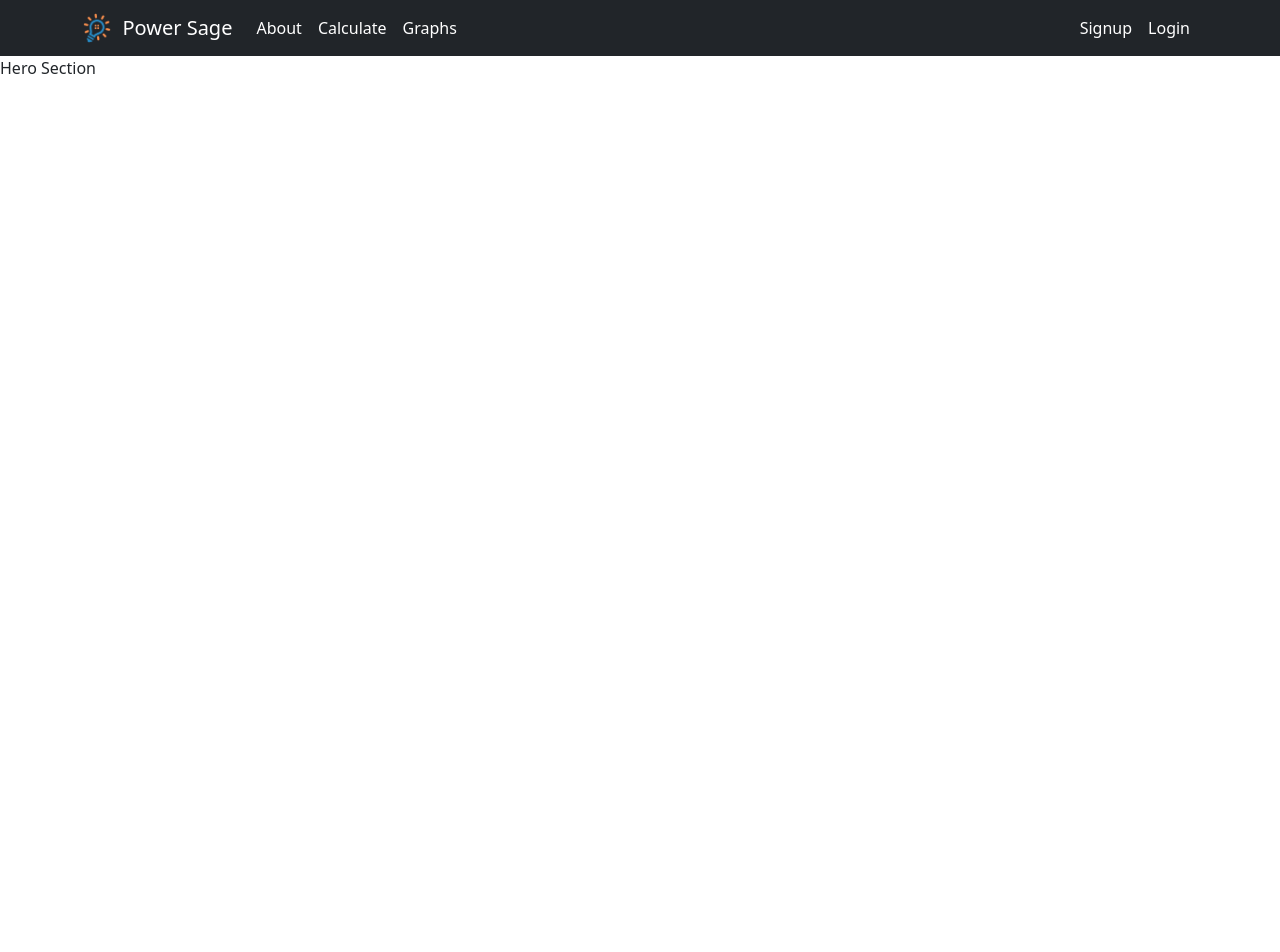
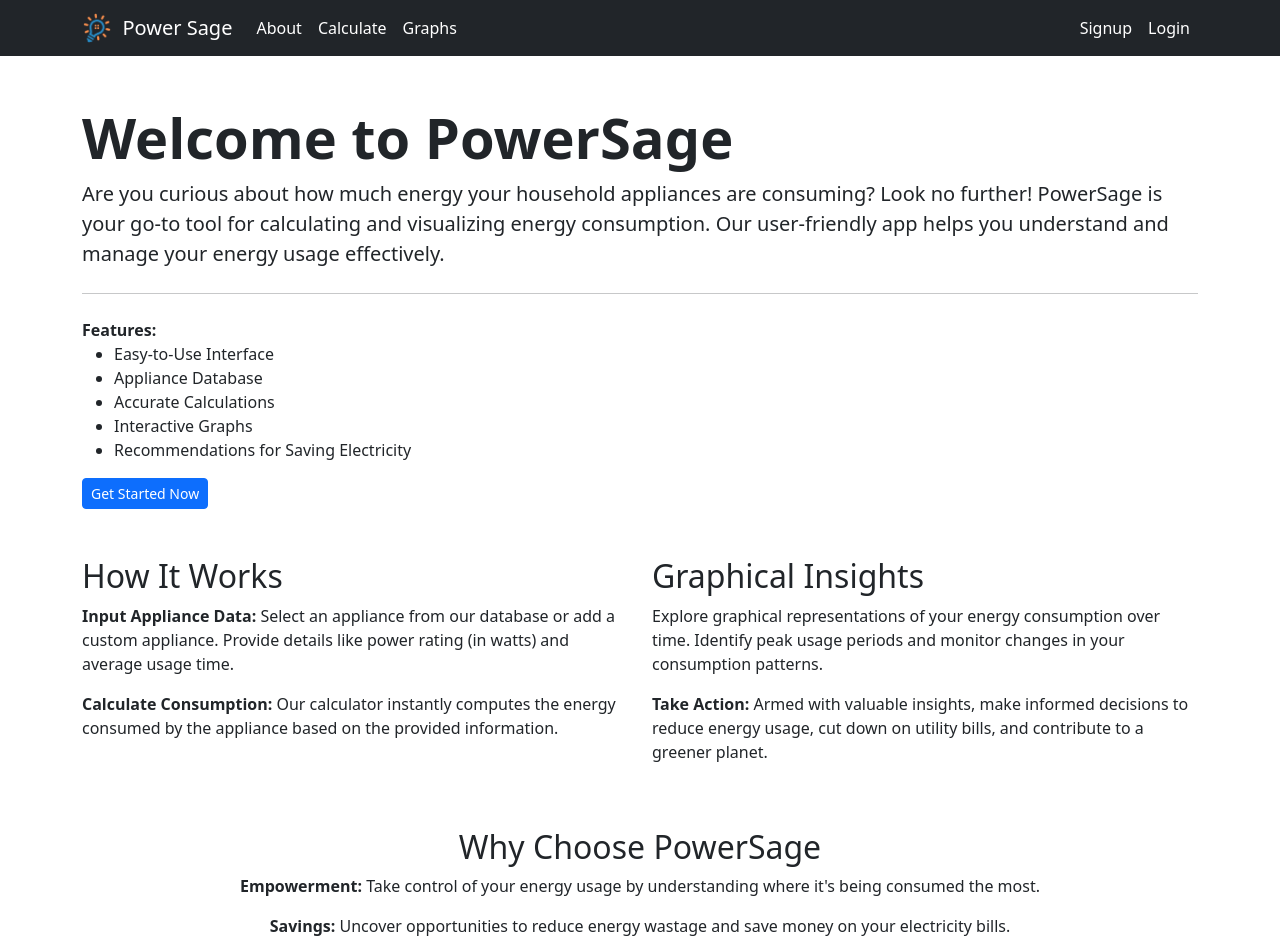
Before and after one commit to 1DS22CB038PRERANAV/PowerSage, a Next.js app: page / in a window 1280 px wide. Shown: the top 952 px of the page. Before the commit the page ends 800 px from the top, so only its background shows below. Built offline with nearby package versions, Linux system fonts and the light colour scheme; no server answers.

Commit message:
Added HomePage

```diff
--- a/pages/index.js
+++ b/pages/index.js
@@ -1,4 +1,5 @@
-import Head from 'next/head'
+import Head from "next/head";
+import Link from "next/link";
 
 export default function Home() {
   return (
@@ -10,8 +11,82 @@ export default function Home() {
         <link rel="icon" href="/favicon.ico" />
       </Head>
       <main>
-        <section>Hero Section</section>
+        <div className="container mt-5">
+          <div className="jumbotron mb-5">
+            <h1 className="display-4 fw-bold">Welcome to PowerSage</h1>
+            <p className="lead">
+              Are you curious about how much energy your household appliances
+              are consuming? Look no further! PowerSage is your go-to tool for
+              calculating and visualizing energy consumption. Our user-friendly
+              app helps you understand and manage your energy usage effectively.
+            </p>
+            <hr className="my-4" />
+            <div>
+              <strong>Features:</strong>
+              <ul>
+                <li>Easy-to-Use Interface</li>
+                <li>Appliance Database</li>
+                <li>Accurate Calculations</li>
+                <li>Interactive Graphs</li>
+                <li>Recommendations for Saving Electricity</li>
+              </ul>
+            </div>
+            <Link href="/signup" passHref legacyBehavior>
+              <a className="btn btn-primary btn-sm">Get Started Now</a>
+            </Link>
+          </div>
+
+          <div className="row">
+            <div className="col-md-6">
+              <h2>How It Works</h2>
+              <p>
+                <strong>Input Appliance Data:</strong> Select an appliance from
+                our database or add a custom appliance. Provide details like
+                power rating (in watts) and average usage time.
+              </p>
+              <p>
+                <strong>Calculate Consumption:</strong> Our calculator instantly
+                computes the energy consumed by the appliance based on the
+                provided information.
+              </p>
+            </div>
+            <div className="col-md-6">
+              <h2>Graphical Insights</h2>
+              <p>
+                Explore graphical representations of your energy consumption
+                over time. Identify peak usage periods and monitor changes in
+                your consumption patterns.
+              </p>
+              <p>
+                <strong>Take Action:</strong> Armed with valuable insights, make
+                informed decisions to reduce energy usage, cut down on utility
+                bills, and contribute to a greener planet.
+              </p>
+            </div>
+          </div>
+
+          <div className="text-center mt-5">
+            <h2>Why Choose PowerSage</h2>
+            <p>
+              <strong>Empowerment:</strong> Take control of your energy usage by
+              understanding where it&apos;s being consumed the most.
+            </p>
+            <p>
+              <strong>Savings:</strong> Uncover opportunities to reduce energy
+              wastage and save money on your electricity bills.
+            </p>
+            <p>
+              <strong>Environmental Impact:</strong> Play your part in reducing
+              carbon emissions by optimizing your energy consumption.
+            </p>
+            <p>
+              <strong>User-Friendly:</strong> Our app is designed with you in
+              mind. No complex calculations or confusing graphs - just
+              straightforward insights.
+            </p>
+          </div>
+        </div>
       </main>
     </>
-  )
+  );
 }
```
